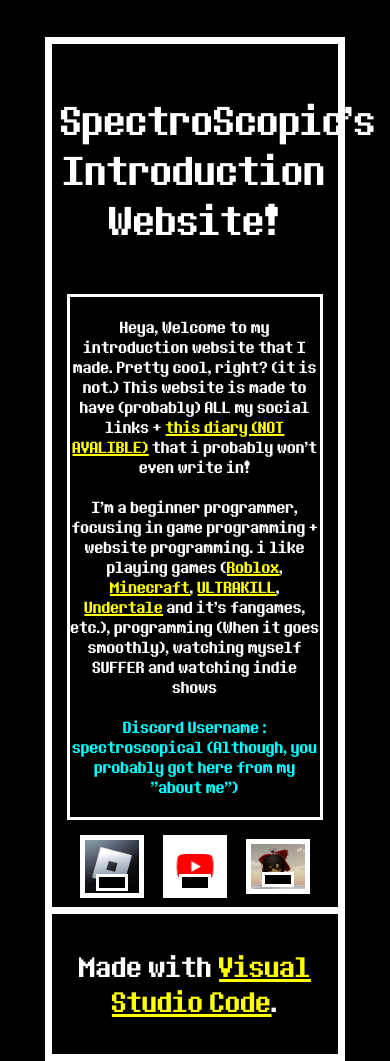
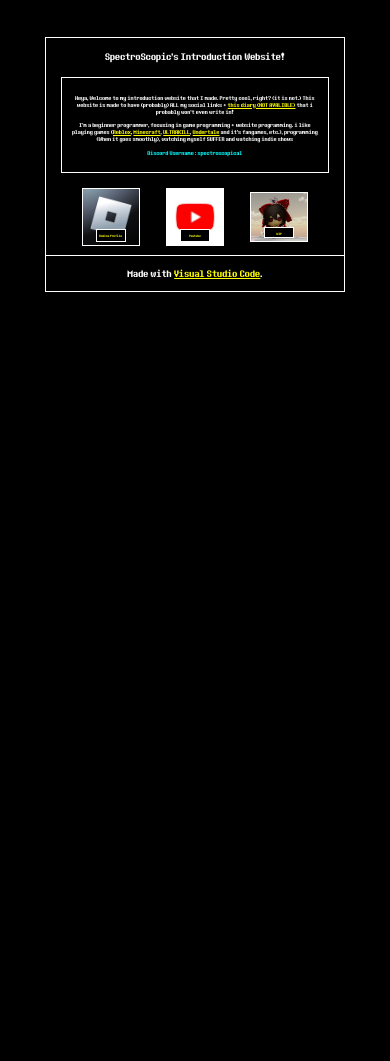
Before and after one commit to SpectroScopical/Introduction, a plain HTML site: page index.html in a window 390 px wide. After the commit the page ends 844 px from the top, so only its background shows below. Drawn offline with Linux system fonts and the light colour scheme.

Commit message:
Responsive + Hovers

```diff
--- a/index.html
+++ b/index.html
@@ -18,7 +18,7 @@
 
             <p> I'm a beginner programmer, focusing in game programming + website programming. i like playing games (<a href="https://www.roblox.com/">Roblox</a>, <a href="https://www.minecraft.net/en-us">Minecraft</a>, <a href="https://store.steampowered.com/app/1229490/ULTRAKILL/">ULTRAKILL</a>, <a href="https://undertale.com/">Undertale</a> and it's fangames, etc.), programming (When it goes smoothly), watching myself SUFFER and watching indie shows </p>
 
-            <p style="color: aqua;"> Discord Username : spectroscopical (Although, you probably got here from my "about me") </p>
+            <p style="color: aqua;"> Discord Username : spectroscopical </p>
         </div>
 
         <div class="invis">
--- a/stylesheet.css
+++ b/stylesheet.css
@@ -10,16 +10,21 @@ a {
     color: yellow;
 }
 
+a:hover {
+    color: rgb(255, 243, 138);
+}
+
+
 .mainbox {
     align-items: center;
     justify-content: center;
     margin: 10%;
-    border: 7px solid white;
+    border: 0.5vw solid white;
 }
 
 .title {
     text-align: center;
-    font-size: 50px;
+    font-size: 3vw;
     margin: 3%;
 }
 
@@ -27,8 +32,9 @@ a {
     margin: 5%;
     align-items: center;
     text-align: center;
-    border: 3.5px solid white;
-    font-size: 20px;
+    border: 0.25vw solid white;
+    font-size: 1.75vw;
+    padding: 3%;
 }
 
 .invis {
@@ -39,7 +45,7 @@ a {
 }
 
 .subbox {
-    border: 5px solid white;
+    border: 0.3vw solid white;
     align-items: center;
     display: flex;
     justify-content: center;
@@ -49,9 +55,20 @@ a {
     height: 20%;
 }
 
+.subbox:hover {
+    border: 0.3vw solid yellow;
+}
+
 .subboximg {
     height: 100%;
     width: 100%;
+    overflow: hidden;
+    transition: all 0.3s;
+}
+
+.subboximg:hover {
+    height: 120%;
+    width: 120%;
 }
 
 .subtextbox {
@@ -61,13 +78,17 @@ a {
     bottom: 5%;
     width: 50%;
     height: 20%;
-    border: 3.5px solid white;
+    border: 0.25vw solid white;
     background-color: black;
-    font-size: auto;
+    font-size: 1vw;
+}
+
+.subtextbox:hover {
+    border: 0.25vw solid yellow;
 }
 
 footer {
-    border-top: 7px solid white;
+    border-top: 0.5vw solid white;
     text-align: center;
-    font-size: 35px;
+    font-size: 3vw;
 }
```
